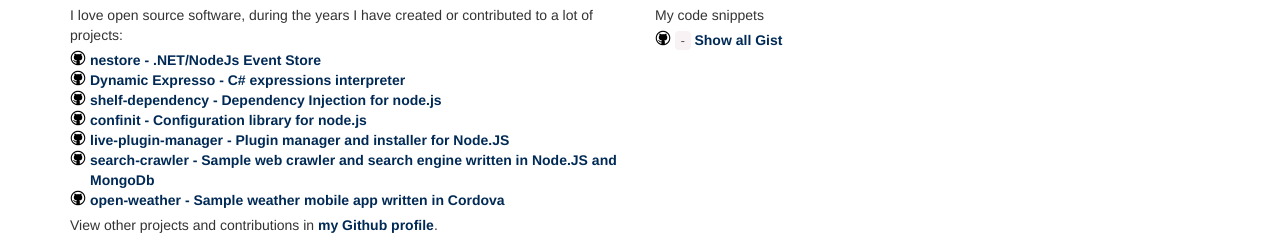
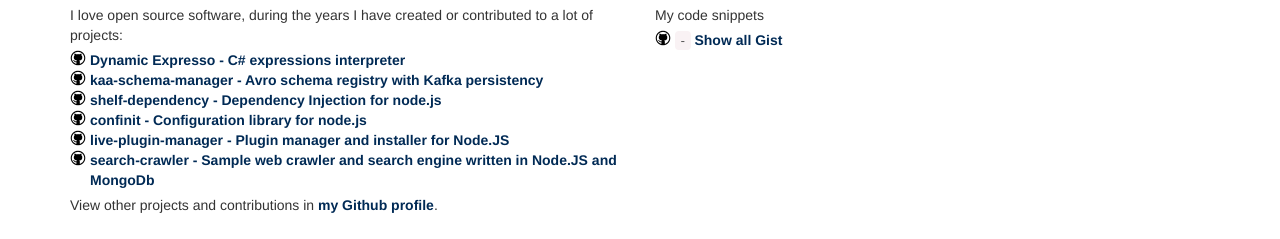
Before and after one commit to davideicardi/davide.icardi.org, a website: page index.html in a window 1280 px wide. Shown: the part 212-451 px from the top of the page. Drawn offline with nearby package versions, Linux system fonts and the light colour scheme; no server answers.

Commit message:
Update index.html

```diff
--- a/index.html
+++ b/index.html
@@ -39,10 +39,10 @@
           <p>I love open source software, during the years I have created or contributed to a lot of projects:</p>
           <ul>
             <li class="prj_github">
-              <a href="https://github.com/deltatre-webplu/NEStore">nestore - .NET/NodeJs Event Store</a>
+              <a href="https://github.com/davideicardi/DynamicExpresso">Dynamic Expresso - C# expressions interpreter</a>
             </li>
             <li class="prj_github">
-              <a href="https://github.com/davideicardi/DynamicExpresso">Dynamic Expresso - C# expressions interpreter</a>
+              <a href="https://github.com/davideicardi/kaa">kaa-schema-manager - Avro schema registry with Kafka persistency</a>
             </li>
             <li class="prj_github">
               <a href="https://github.com/davideicardi/shelf-dependency">shelf-dependency - Dependency Injection for node.js</a>
@@ -55,9 +55,6 @@
             </li>
             <li class="prj_github">
               <a href="https://github.com/davideicardi/search-crawler">search-crawler - Sample web crawler and search engine written in Node.JS and MongoDb</a>
-            </li>
-            <li class="prj_github">
-              <a href="https://github.com/davideicardi/open-weather">open-weather - Sample weather mobile app written in Cordova</a>
             </li>
           </ul>
           <div>
```
